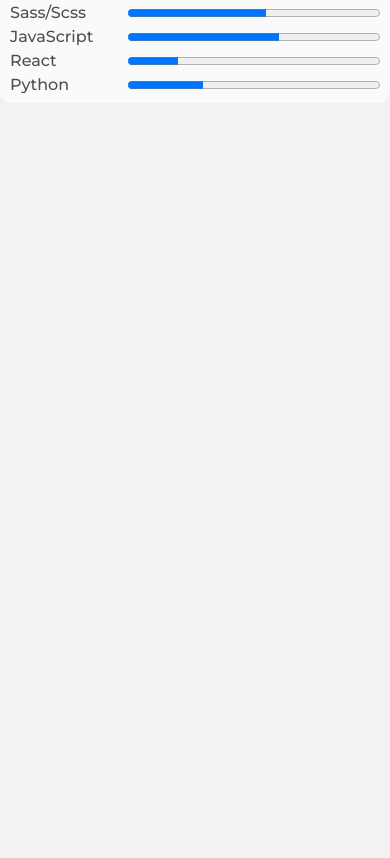
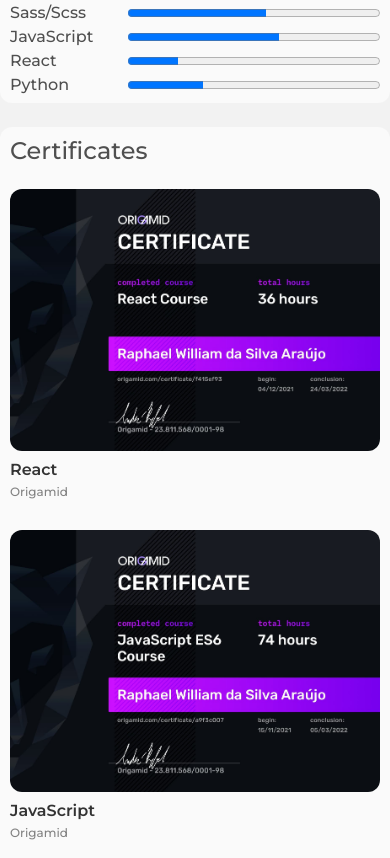
Before and after one commit to araujowebdev/devchallenges-portfolio, a website: page index.html in a window 390 px wide. Shown: the part 423-1281 px from the top of the page. Before the commit the page ends 844 px from the top, so only its background shows below. Drawn offline with nearby package versions, Linux system fonts and the light colour scheme.

Commit message:
create section certificates

```diff
--- a/index.html
+++ b/index.html
@@ -87,6 +87,28 @@
         </div>
       </div>
     </section>
+
+    <!-- certificates -->
+    <section class="certificates">
+      <h3>Certificates</h3>
+      <div>
+        <div class="certificates__item">
+          <img src="./dist/assets/imgs/react.jpg" alt="React JS Origamid Certificate">
+          <h4>React</h4>
+          <h5>Origamid</h5>
+        </div>
+        <div class="certificates__item">
+          <img src="./dist/assets/imgs/javascript.jpg" alt="JavaScript Origamid Certificate">
+          <h4>JavaScript</h4>
+          <h5>Origamid</h5>
+        </div>
+        <div class="certificates__item">
+          <img src="./dist/assets/imgs/ui-design.jpg" alt="Advanced UI Design Origamid Certificate">
+          <h4>Advanced UI Design</h4>
+          <h5>Origamid</h5>
+        </div>
+      </div>
+    </section>
   </main>
 </body>
 
--- a/src/styles/scss/_header.scss
+++ b/src/styles/scss/_header.scss
@@ -29,11 +29,11 @@
       // name/specialty
       > div:first-child {
         h1 {
-          font: 600 24px/32px "Montserrat", sans-serif;
+          font: 600 1.5rem/2rem "Montserrat", sans-serif;
           color: c.$gray-5;
         }
         h2 {
-          font: 500 16px/24px "Montserrat", sans-serif;
+          font: 500 1rem/1.5rem "Montserrat", sans-serif;
           color: c.$gray-4;
         }
       }
@@ -50,7 +50,7 @@
           }
 
           a {
-            font: 500 16px/24px "Montserrat", sans-serif;
+            font: 500 1rem/1.5rem "Montserrat", sans-serif;
             color: c.$gray-4;
           }
         }
@@ -63,7 +63,7 @@
       gap: 16px;
 
       p {
-        font: 500 16px/24px "Montserrat", sans-serif;
+        font: 500 1rem/1.5rem "Montserrat", sans-serif;
         color: c.$gray-4;
       }
     }
@@ -98,7 +98,7 @@
             gap: 8px;
 
             a {
-              font: 500 12px/20px "Montserrat", sans-serif;
+              font: 500 0.75rem/1.25rem "Montserrat", sans-serif;
             }
           }
         }
--- /dev/null
+++ b/src/styles/scss/main/_certificates.scss
@@ -0,0 +1,67 @@
+@use "../colors" as c;
+
+main.container {
+  section.certificates {
+    padding: 20px;
+    width: 100%;
+    background-color: c.$gray-0;
+    border-radius: 12px;
+    margin-bottom: 24px;
+
+    h3 {
+      font: 500 1.5rem/1.75rem "Montserrat", sans-serif;
+      color: c.$gray-5;
+      margin-bottom: 24px;
+    }
+
+    > div {
+      display: grid;
+      grid-template-columns: 1fr 1fr 1fr;
+      column-gap: 16px;
+
+      div {
+        img {
+          max-width: 100%;
+          border-radius: 12px;
+          margin-bottom: 16px;
+        }
+
+        h4 {
+          font: 600 1rem/1rem "Montserrat", sans-serif;
+          color: c.$gray-6;
+          margin-bottom: 8px;
+        }
+
+        h5 {
+          font: 500 0.75rem/0.75rem "Montserrat", sans-serif;
+          color: c.$gray-4;
+        }
+      }
+    }
+  }
+}
+
+@media screen and (max-width: 619.98px) {
+  main.container {
+    section.certificates {
+      padding: 10px;
+
+      > div {
+        grid-template-columns: 1fr;
+        row-gap: 16px;
+
+        div {
+          img {
+            margin-bottom: 8px;
+          }
+        }
+
+        div:not(:nth-child(3)) {
+          h5 {
+            margin-bottom: 16px;
+          }
+        }
+      }
+    }
+  }
+}
--- a/src/styles/scss/main/_index.scss
+++ b/src/styles/scss/main/_index.scss
@@ -1 +1,2 @@
 @forward "skills";
+@forward "certificates";
--- a/src/styles/scss/main/_skills.scss
+++ b/src/styles/scss/main/_skills.scss
@@ -6,9 +6,10 @@
     width: 100%;
     background-color: c.$gray-0;
     border-radius: 12px;
+    margin-bottom: 24px;
 
     h3 {
-      font: 700 18px/22px "Montserrat", sans-serif;
+      font: 700 1.125rem/1.375rem "Montserrat", sans-serif;
       text-transform: uppercase;
       color: c.$gray-5;
       margin-bottom: 16px;
@@ -23,7 +24,7 @@
         grid-template-columns: 16% auto;
 
         label {
-          font: 500 16px/16px "Montserrat", sans-serif;
+          font: 500 1rem/1rem "Montserrat", sans-serif;
           color: c.$gray-5;
         }
 
```
Also changed, not shown: dist/assets/imgs/javascript.jpg (added), dist/assets/imgs/react.jpg (added), dist/assets/imgs/ui-design.jpg (added), dist/styles/style.css.
